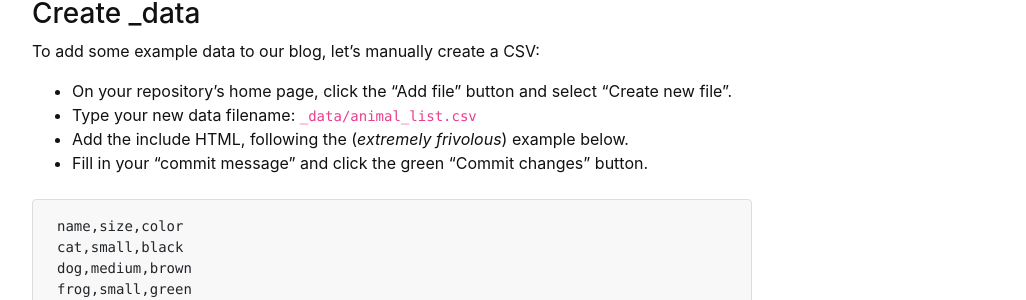
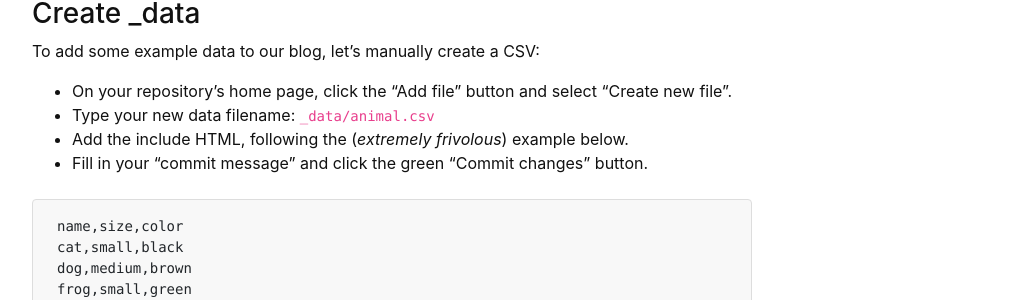
Before and after one commit to evanwill/go-go-ghpages-b, a Jekyll site: the page built from content/4-theme.md, in a window 1280 px wide and 900 px high, scrolled down 3025 px. Shown: the part 152-452 px from the top of the window, without its empty margins (248-1274 px from the left). Built offline with Jekyll 4.4.1, drawn with Linux system fonts in a browser that asks for light colours.

Commit message:
fix data filename

```diff
--- a/content/4-theme.md
+++ b/content/4-theme.md
@@ -127,7 +127,7 @@ For example, you could create a spreadsheet on Google Sheets to collaborate, the
 To add some example data to our blog, let's manually create a CSV:
 
 - On your repository's home page, click the "Add file" button and select "Create new file".
-- Type your new data filename: `_data/animal_list.csv`
+- Type your new data filename: `_data/animal.csv`
 - Add the include HTML, following the (*extremely frivolous*) example below.
 - Fill in your "commit message" and click the green "Commit changes" button.
 
```
